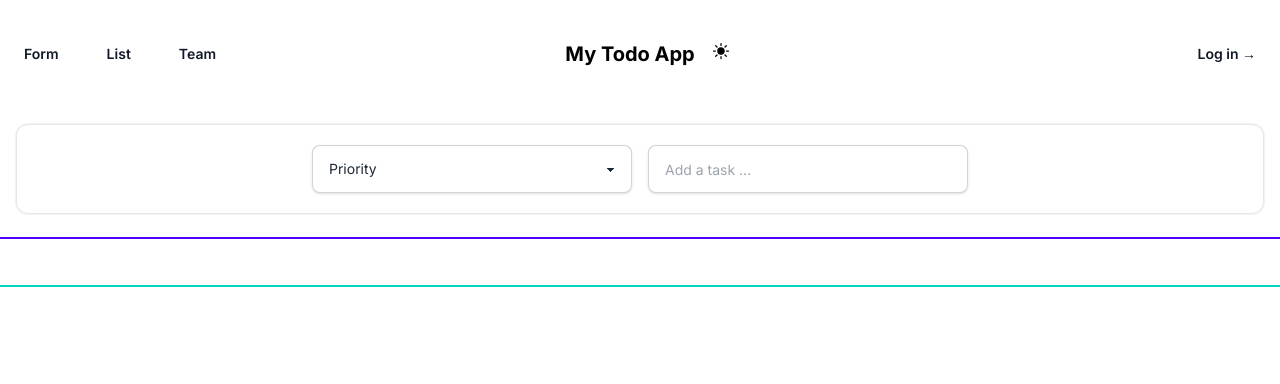
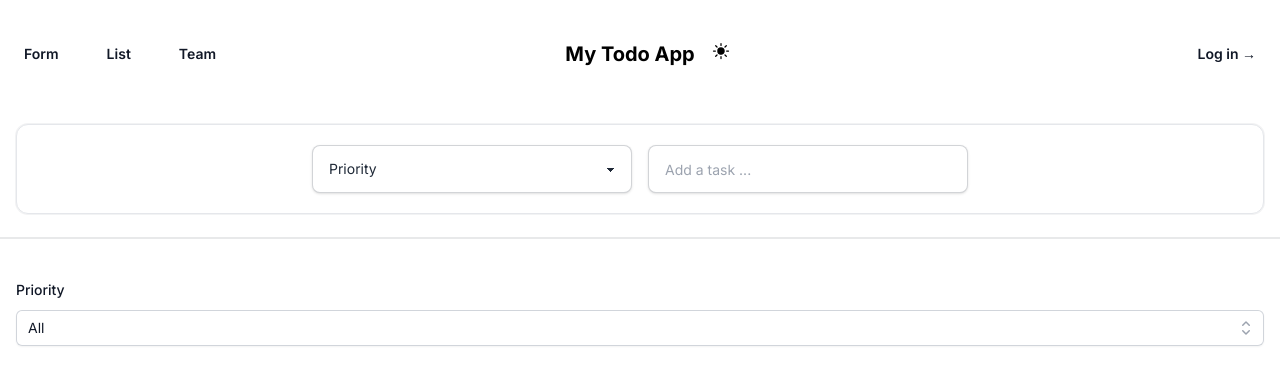
Before and after one commit to tizen21/my-todo-app, a Next.js app: page / in a window 1280 px wide. Shown: the top 384 px of the page. Built offline with nearby package versions, Linux system fonts and the light colour scheme.

Commit message:
Filter OK

```diff
--- a/app/Components/Filter.jsx
+++ b/app/Components/Filter.jsx
@@ -16,12 +16,17 @@ const priorities = [
   { id: 3, name: "Secondary" },
 ];
 
-export default function Filter(props) {
-  console.log(props);
+export default function Filter({ onPriorityChange }) {
   const [selected, setSelected] = useState(priorities[0]);
 
+  const handleChange = (priority) => {
+    setSelected(priority);
+    onPriorityChange(priority.name);
+  };
+
   return (
-    <Listbox value={selected} onChange={setSelected}>
+    <div className="p-4">
+      <Listbox value={selected} onChange={handleChange}>
         <Label className="block text-sm font-medium leading-6 text-gray-900">
           Priority
         </Label>
@@ -58,5 +63,6 @@ export default function Filter(props) {
           </ListboxOptions>
         </div>
       </Listbox>
+    </div>
   );
 }
--- a/app/Components/TaskForm.jsx
+++ b/app/Components/TaskForm.jsx
@@ -3,6 +3,7 @@
 import React, { useState } from "react";
 import { PlusCircleIcon, TrashIcon } from "@heroicons/react/24/outline";
 import { useDarkMode } from "../DarkModeContext";
+import Button from "./ui/Button";
 
 export default function TaskForm({ tasks, setTasks }) {
   const [task, setTask] = useState("");
@@ -65,11 +66,7 @@ export default function TaskForm({ tasks, setTasks }) {
           />
 
           {task && priority && (
-            <PlusCircleIcon
-              aria-hidden="true"
-              className="h-6 w-6 flex-none text-gray-400 hover:cursor-pointer hover:text-black dark:hover:text-white"
-              onClick={handleAddTask}
-            />
+            <Button color="info" title="Add" onClick={handleAddTask} />
           )}
         </div>
 
--- a/app/Components/TaskList.jsx
+++ b/app/Components/TaskList.jsx
@@ -29,8 +29,8 @@ export default function TaskList({ tasks, setTasks, priority }) {
   };
 
   const deleteTask = (id) => {
-    const newTab = tasks.filter((item) => item.id != id);
-    setTasks(newTab);
+    const newTasks = tasks.filter((item) => item.id != id);
+    setTasks(newTasks);
   };
 
   const handleEditClick = (id, currentText) => {
@@ -63,14 +63,19 @@ export default function TaskList({ tasks, setTasks, priority }) {
     }
   };
 
+  const filteredTasks = tasks.filter((task) => {
+    if (priority === "All") return true;
+    return task.priority === priority;
+  });
+
   return (
     <>
       {showAlert && <Alert />}
       <div className="lg:grid lg:grid-cols-2 xl:grid-cols-3 dark:bg-gray-900">
-        {tasks.map((item) => (
+        {filteredTasks.map((item) => (
           <li
             key={item.id}
-            className={`flex flex-col items-center p-6 m-4 border border-gray-500 bg-gray-50 dark:bg-gray-800 dark:shadow-gray-500 sm:px-6 mb-2 rounded-2xl shadow-xl dark:shadow-2xl transition-all duration-300`}
+            className={`flex flex-col items-center p-6 m-4 border border-gray-500 bg-gray-50 dark:bg-gray-900 dark:shadow-gray-500/60 sm:px-6 mb-2 rounded-2xl shadow-xl dark:shadow-2xl transition-all duration-300`}
           >
             <div className="flex items-center justify-between w-full transition-shadow duration-300">
               {editTaskId === item.id ? (
--- a/app/Components/ui/Alert.jsx
+++ b/app/Components/ui/Alert.jsx
@@ -16,7 +16,7 @@ export default function Alert() {
           </div>
           <div className="ml-3">
             <p className="text-sm font-medium text-green-800">
-              Task successfully finished ...
+              Task successfully done ...
             </p>
           </div>
           <div className="ml-auto pl-3">
--- /dev/null
+++ b/app/Components/ui/Button.jsx
@@ -0,0 +1,7 @@
+export default function Button({ title, color, onClick }) {
+  return (
+    <button className={`btn btn-outline btn-${color}`} onClick={onClick}>
+      {title}
+    </button>
+  );
+}
--- a/app/page.js
+++ b/app/page.js
@@ -11,22 +11,29 @@ import Alert from "./Components/ui/Alert";
 
 export default function Home() {
   const [tasks, setTasks] = useState([]);
-  const [priority, setPriority] = useState("");
+  const [priority, setPriority] = useState("All");
+
   const { darkMode } = useDarkMode();
+
+  const taskPriority = () => {
+    tasks.map((task) => setPriority(task.priority));
+  };
 
   return (
     <div className="h-screen dark:bg-gray-900">
       <Header />
       <TaskForm tasks={tasks} setTasks={setTasks} priority={priority} />
-      {/* <div className="divider"></div>
-      <Filter priority={priority} /> */}
-      <Divider color="divider-primary" darkColor="divider-info">
-        {tasks.length > 0 ? (
-          <p className="text-dark dark:text-info">{tasks.length}</p>
-        ) : null}
-      </Divider>
+      <Divider />
+      <Filter onPriorityChange={setPriority} />
+
+      {tasks.length > 0 ? (
+        <Divider color="divider-primary" darkColor="divider-info">
+          <p className="text-dark dark:text-gray-50">{tasks.length}</p>
+        </Divider>
+      ) : null}
       <TaskList tasks={tasks} setTasks={setTasks} priority={priority} />
-      <Divider color="divider-accent" darkColor="divider-info" />
+
+      {/* <Divider color="divider-accent" /> */}
     </div>
   );
 }
```
Lines whose indentation alone changed are shown as unchanged.
